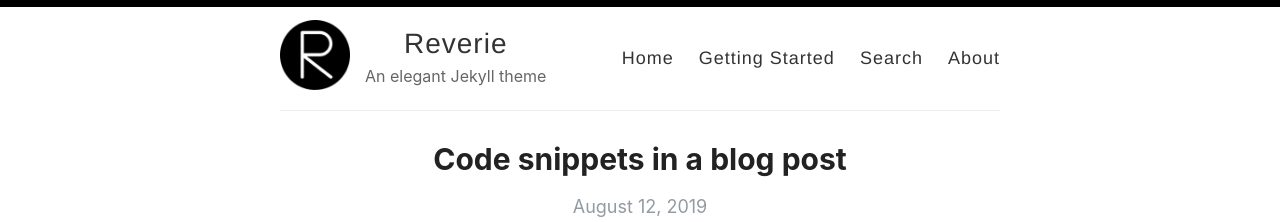
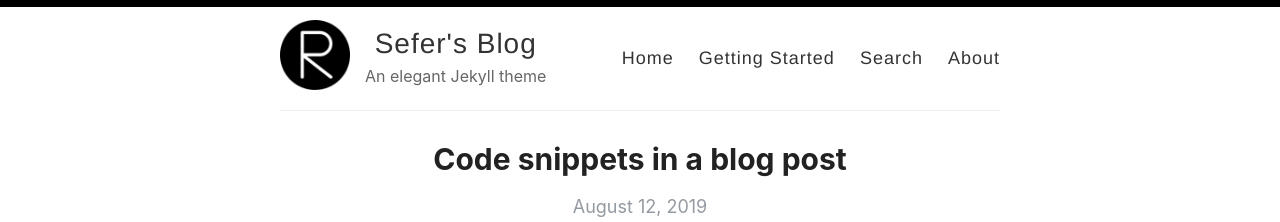
Before and after one commit to seferergun/blog, a Jekyll site: the page built from index.html, in a window 1280 px wide. Shown: the top 222 px of the page. Built offline with Jekyll 4.4.1, drawn with Linux system fonts in a browser that asks for light colours; the list of posts is cut into pages by our own code.

Commit message:
Update _config.yml

```diff
--- a/_config.yml
+++ b/_config.yml
@@ -3,7 +3,7 @@
 #
 
 # Name of your site (displayed in the header)
-name: Reverie
+name: Sefer's Blog
 
 # Name of the author
 author: Amit Merchant
@@ -52,7 +52,7 @@ enforce_ssl: https://blog.seferergun.com
 # (http://yourusername.github.io/repository-name)
 # and NOT your User repository (http://yourusername.github.io)
 # then add in the baseurl here, like this: "/repository-name"
-baseurl: "/blog"
+baseurl: "/"
 
 #
 # !! You don't need to change any of the configuration flags below !!
```
